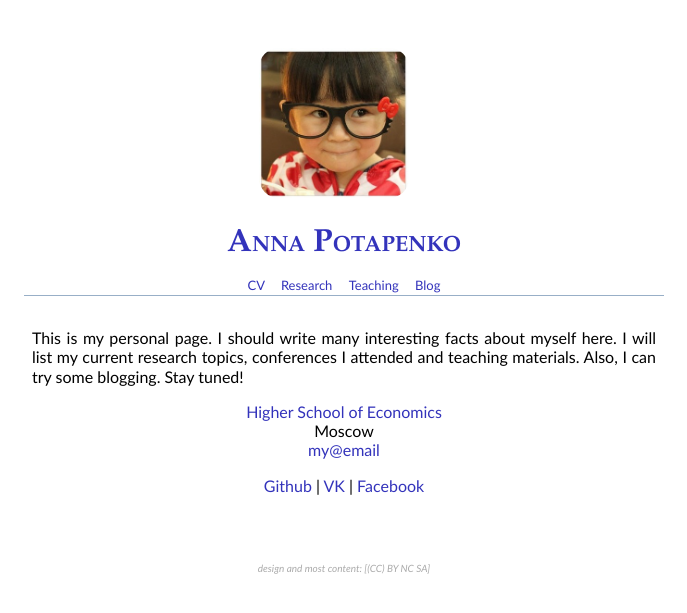
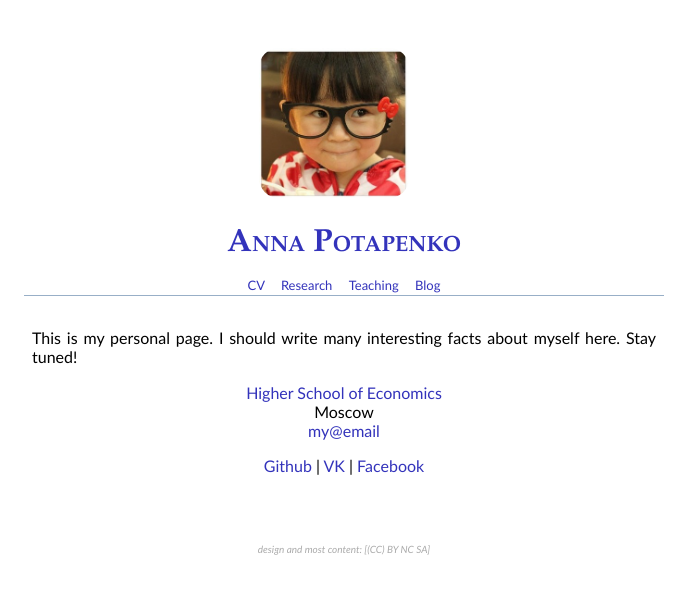
Before and after one commit to AnyaP/apotapenko.com, a Jekyll site: the page built from index.md, in a window 1280 px wide. Shown: the top 613 px of the page, without its empty margins (296-983 px from the left). Built offline with Jekyll 4.4.1, drawn with Linux system fonts in a browser that asks for light colours.

Commit message:
Update index.md

```diff
--- a/index.md
+++ b/index.md
@@ -9,8 +9,7 @@ section: home
 <p style="text-align: justify" markdown="1">
 
 This is my personal page. I should write many interesting facts about myself here.
-I will list my current research topics, conferences I attended and teaching
-materials. Also, I can try some blogging. Stay tuned!
+Stay tuned!
 
 </p>
 
```
